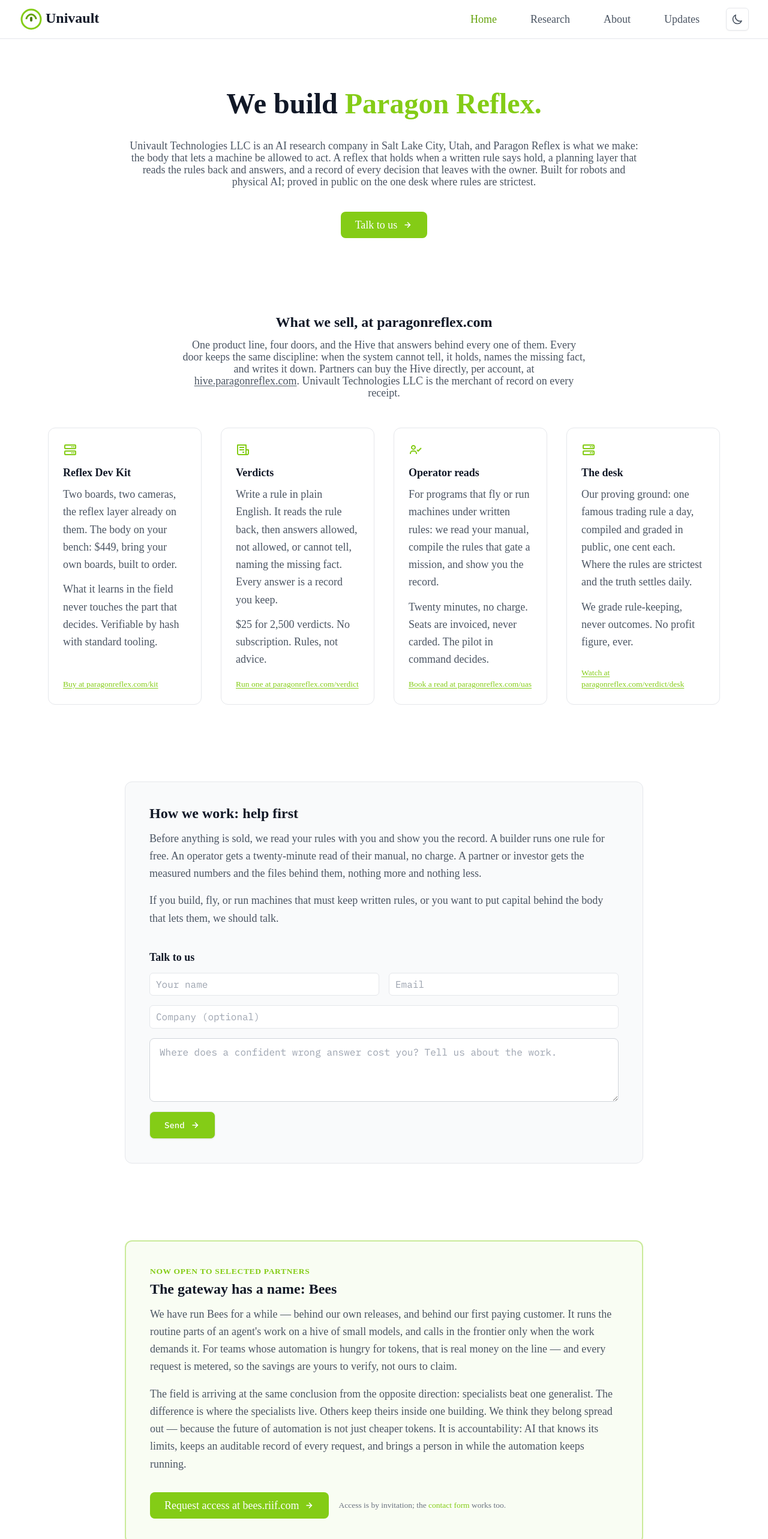
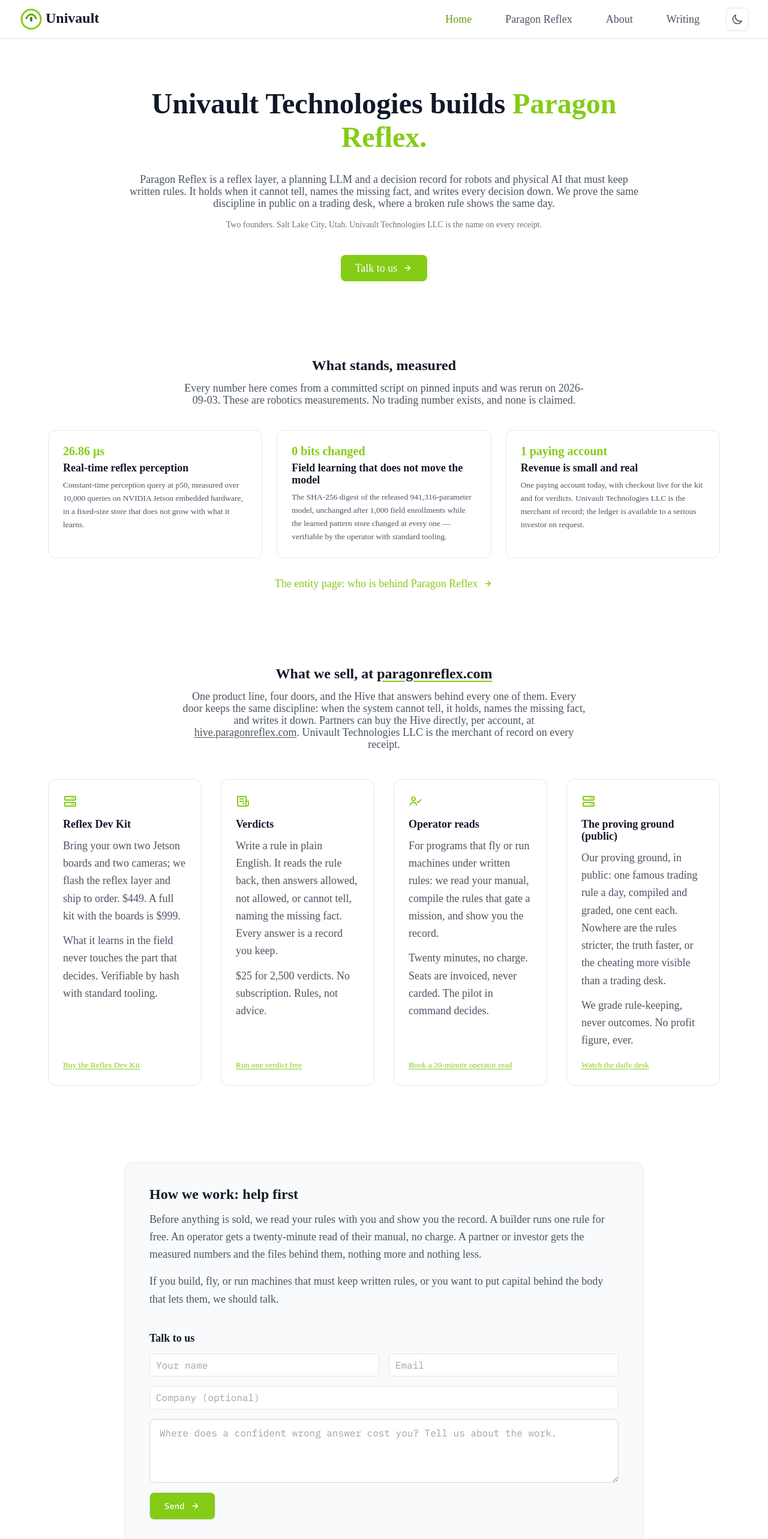
Before and after one commit to univault-org/md-next, a Next.js app: page / in a window 1280 px wide. Shown: the top 2566 px of the page at 60% size. Built offline with nearby package versions, Linux system fonts and the light colour scheme.

Commit message:
Entity site after two expert seats: one sentence that says what we build, measured proof above the doors with a traction tile, the Hive section replaces Bees, no 'certified', nav and footer cleaned, founders attributed, writing page reframed, bench photo for link previews

```diff
--- a/src/components/layout/Footer.js
+++ b/src/components/layout/Footer.js
@@ -4,11 +4,12 @@
   return (
     <footer className="bg-white dark:bg-neutral-900 border-t border-neutral-200 dark:border-neutral-800">
       <div className="max-w-6xl mx-auto py-12 px-4 sm:px-6 lg:px-8">
-        <div className="grid grid-cols-2 md:grid-cols-4 gap-8 mb-8">
+        <div className="grid grid-cols-2 md:grid-cols-3 gap-8 mb-8">
           <div>
             <h3 className="text-sm font-semibold text-neutral-900 dark:text-neutral-100 uppercase tracking-wider mb-4">Products</h3>
             <ul className="space-y-2">
-              <li><a href="https://bees.riif.com" target="_blank" rel="noopener noreferrer" className="text-sm text-neutral-600 dark:text-neutral-400 hover:text-primary-500">Bees (partner access)</a></li>
+              <li><a href="https://paragonreflex.com" className="text-sm text-neutral-600 dark:text-neutral-400 hover:text-primary-500">Paragon Reflex</a></li>
+              <li><a href="https://hive.paragonreflex.com" className="text-sm text-neutral-600 dark:text-neutral-400 hover:text-primary-500">The Hive (partner accounts)</a></li>
             </ul>
           </div>
           <div>
@@ -20,15 +21,10 @@
             </ul>
           </div>
           <div>
-            <h3 className="text-sm font-semibold text-neutral-900 dark:text-neutral-100 uppercase tracking-wider mb-4">Paragon Reflex</h3>
-            <ul className="space-y-2">
-              <li><Link href="/paragon-reflex/" className="text-sm text-neutral-600 dark:text-neutral-400 hover:text-primary-500">Research areas</Link></li>
-            </ul>
-          </div>
-          <div>
             <h3 className="text-sm font-semibold text-neutral-900 dark:text-neutral-100 uppercase tracking-wider mb-4">Connect</h3>
             <ul className="space-y-2">
-              <li><a href="https://github.com/univault-org" target="_blank" rel="noopener noreferrer" className="text-sm text-neutral-600 dark:text-neutral-400 hover:text-primary-500">GitHub</a></li>
+              <li><a href="https://github.com/paragonreflex" target="_blank" rel="noopener noreferrer" className="text-sm text-neutral-600 dark:text-neutral-400 hover:text-primary-500">GitHub: paragonreflex</a></li>
+              <li><a href="https://github.com/univault-org" target="_blank" rel="noopener noreferrer" className="text-sm text-neutral-600 dark:text-neutral-400 hover:text-primary-500">GitHub: univault-org</a></li>
               <li><a href="mailto:phil@univault.org" className="text-sm text-neutral-600 dark:text-neutral-400 hover:text-primary-500">Contact</a></li>
             </ul>
           </div>
--- a/src/components/layout/Navigation.js
+++ b/src/components/layout/Navigation.js
@@ -13,9 +13,9 @@
 
   const navItems = [
     { href: "/", label: "Home" },
-    { href: "/research", label: "Research" },
+    { href: "/paragon-reflex", label: "Paragon Reflex" },
     { href: "/about", label: "About" },
-    { href: "/updates", label: "Updates" },
+    { href: "/updates", label: "Writing" },
   ];
 
   return (
--- a/src/pages/_app.js
+++ b/src/pages/_app.js
@@ -16,7 +16,7 @@
 // PAI-era residue: kept for history, taken out of the index (entity plan 2026-09-03).
 const NOINDEX_PREFIXES = ['/paiTraining', '/declaration', '/northStar', '/projects', '/whiteboard', '/code-editor-demo'];
 const DEFAULT_DESCRIPTION = 'Univault Technologies is an AI research company in Salt Lake City, Utah. We build AI infrastructure that asks instead of guesses, and help teams apply it to work where "probably" is not good enough.'
-const DEFAULT_IMAGE = `${SITE_URL}/bagle-breathing-ai-video-cover-image.png`
+const DEFAULT_IMAGE = `${SITE_URL}/images/paragon-reflex-bench.jpg`
 
 export default function App({ Component, pageProps }) {
   const router = useRouter()
@@ -60,7 +60,7 @@
         {/* Open Graph */}
         <meta property="og:type" content="website" />
         <meta property="og:site_name" content="Univault Technologies" />
-        <meta property="og:title" content={pageProps.title || "Univault Technologies"} />
+        <meta property="og:title" content={pageProps.title || "Univault Technologies LLC | Builders of Paragon Reflex"} />
         <meta property="og:description" content={pageProps.description || DEFAULT_DESCRIPTION} />
         <meta property="og:url" content={canonicalUrl} />
         <meta property="og:image" content={DEFAULT_IMAGE} />
--- a/src/pages/declaration/index.js
+++ b/src/pages/declaration/index.js
@@ -6,7 +6,7 @@
       <Head>
         <title>Retired | Univault Technologies</title>
         <meta name="robots" content="noindex,nofollow" />
-        <meta httpEquiv="refresh" content="0; url=/" />
+        <meta httpEquiv="refresh" content="0; url=/paragon-reflex/" />
       </Head>
       <main className="max-w-3xl mx-auto px-4 py-20 text-lg text-neutral-600 dark:text-neutral-300">
         This page was retired. Univault Technologies builds <a href="https://paragonreflex.com" className="underline">Paragon Reflex</a>. <a href="/" className="underline">Continue to the home page.</a>
--- a/src/pages/index.js
+++ b/src/pages/index.js
@@ -15,9 +15,9 @@
     icon: BiServer,
     name: "Reflex Dev Kit",
     href: "https://paragonreflex.com/kit",
-    what: "Two boards, two cameras, the reflex layer already on them. The body on your bench: $449, bring your own boards, built to order.",
+    what: "Bring your own two Jetson boards and two cameras; we flash the reflex layer and ship to order. $449. A full kit with the boards is $999.",
     honest: "What it learns in the field never touches the part that decides. Verifiable by hash with standard tooling.",
-    status: "Buy at paragonreflex.com/kit",
+    status: "Buy the Reflex Dev Kit",
   },
   {
     icon: BiReceipt,
@@ -25,7 +25,7 @@
     href: "https://paragonreflex.com/verdict/",
     what: "Write a rule in plain English. It reads the rule back, then answers allowed, not allowed, or cannot tell, naming the missing fact. Every answer is a record you keep.",
     honest: "$25 for 2,500 verdicts. No subscription. Rules, not advice.",
-    status: "Run one at paragonreflex.com/verdict",
+    status: "Run one verdict free",
   },
   {
     icon: BiUserCheck,
@@ -33,15 +33,15 @@
     href: "https://paragonreflex.com/uas",
     what: "For programs that fly or run machines under written rules: we read your manual, compile the rules that gate a mission, and show you the record.",
     honest: "Twenty minutes, no charge. Seats are invoiced, never carded. The pilot in command decides.",
-    status: "Book a read at paragonreflex.com/uas",
+    status: "Book a 20-minute operator read",
   },
   {
     icon: BiServer,
-    name: "The desk",
+    name: "The proving ground (public)",
     href: "https://paragonreflex.com/verdict/desk/",
-    what: "Our proving ground: one famous trading rule a day, compiled and graded in public, one cent each. Where the rules are strictest and the truth settles daily.",
+    what: "Our proving ground, in public: one famous trading rule a day, compiled and graded, one cent each. Nowhere are the rules stricter, the truth faster, or the cheating more visible than a trading desk.",
     honest: "We grade rule-keeping, never outcomes. No profit figure, ever.",
-    status: "Watch at paragonreflex.com/verdict/desk",
+    status: "Watch the daily desk",
   },
 ];
 
@@ -72,15 +72,10 @@
   return (
     <>
       <Head>
-        <title>Univault Technologies LLC | AI research company, Salt Lake City, Utah</title>
+        <title>Univault Technologies LLC | Builders of Paragon Reflex, Salt Lake City, Utah</title>
         <meta
           name="description"
           content="Univault Technologies is an AI research company in Salt Lake City, Utah. We build AI infrastructure that asks instead of guesses, and help teams apply it to work where 'probably' isn't good enough."
-        />
-        <meta property="og:title" content="Univault Technologies LLC | AI research company, Salt Lake City, Utah" />
-        <meta
-          property="og:description"
-          content="AI infrastructure that asks instead of guesses. Built in Utah, applied help-first to finance, hiring, and operations."
         />
         <script
           type="application/ld+json"
@@ -108,16 +103,18 @@
       {/* Hero */}
       <section className="max-w-4xl mx-auto px-4 pt-20 pb-16 text-center">
         <h1 className="text-4xl md:text-6xl font-bold text-neutral-900 dark:text-white leading-tight">
-          We build{" "}
+          Univault Technologies builds{" "}
           <span className="text-primary-500">Paragon Reflex.</span>
         </h1>
         <p className="mt-8 text-lg md:text-xl text-neutral-600 dark:text-neutral-300 leading-relaxed text-left md:text-center">
-          Univault Technologies LLC is an AI research company in Salt Lake City,
-          Utah, and Paragon Reflex is what we make: the body that lets a machine
-          be allowed to act. A reflex that holds when a written rule says hold, a
-          planning layer that reads the rules back and answers, and a record of
-          every decision that leaves with the owner. Built for robots and physical
-          AI; proved in public on the one desk where rules are strictest.
+          Paragon Reflex is a reflex layer, a planning LLM and a decision record
+          for robots and physical AI that must keep written rules. It holds when
+          it cannot tell, names the missing fact, and writes every decision down.
+          We prove the same discipline in public on a trading desk, where a
+          broken rule shows the same day.
+        </p>
+        <p className="mt-4 text-base text-neutral-500 dark:text-neutral-400">
+          Two founders. Salt Lake City, Utah. Univault Technologies LLC is the name on every receipt.
         </p>
         <div className="mt-10">
           <a
@@ -129,10 +126,65 @@
         </div>
       </section>
 
+      <section className="max-w-6xl mx-auto px-4 py-16">
+        <h2 className="text-2xl md:text-3xl font-bold text-neutral-900 dark:text-white text-center">
+          What stands, measured
+        </h2>
+        <p className="mt-4 text-center text-neutral-600 dark:text-neutral-400 max-w-2xl mx-auto">
+          Every number here comes from a committed script on pinned inputs and
+          was rerun on 2026-09-03. These are robotics measurements. No trading
+          number exists, and none is claimed.
+        </p>
+        <div className="mt-10 grid md:grid-cols-3 gap-6">
+          <div className="rounded-xl border border-neutral-200 dark:border-neutral-700 p-6">
+            <p className="text-2xl font-bold text-primary-500">26.86 &micro;s</p>
+            <p className="mt-2 font-semibold text-neutral-900 dark:text-white">
+              Real-time reflex perception
+            </p>
+            <p className="mt-2 text-sm text-neutral-600 dark:text-neutral-400 leading-relaxed">
+              Constant-time perception query at p50, measured over 10,000
+              queries on NVIDIA Jetson embedded hardware, in a fixed-size store
+              that does not grow with what it learns.
+            </p>
+          </div>
+          <div className="rounded-xl border border-neutral-200 dark:border-neutral-700 p-6">
+            <p className="text-2xl font-bold text-primary-500">0 bits changed</p>
+            <p className="mt-2 font-semibold text-neutral-900 dark:text-white">
+              Field learning that does not move the model
+            </p>
+            <p className="mt-2 text-sm text-neutral-600 dark:text-neutral-400 leading-relaxed">
+              The SHA-256 digest of the released 941,316-parameter model,
+              unchanged after 1,000 field enrollments while the learned pattern
+              store changed at every one &mdash; verifiable by the operator
+              with standard tooling.
+            </p>
+          </div>
+          <div className="rounded-xl border border-neutral-200 dark:border-neutral-700 p-6">
+            <p className="text-2xl font-bold text-primary-500">1 paying account</p>
+            <p className="mt-2 font-semibold text-neutral-900 dark:text-white">
+              Revenue is small and real
+            </p>
+            <p className="mt-2 text-sm text-neutral-600 dark:text-neutral-400 leading-relaxed">
+              One paying account today, with checkout live for the kit and for
+              verdicts. Univault Technologies LLC is the merchant of record; the
+              ledger is available to a serious investor on request.
+            </p>
+          </div>
+        </div>
+        <p className="mt-8 text-center">
+          <a
+            href="/paragon-reflex/"
+            className="inline-flex items-center gap-2 text-primary-500 hover:text-primary-600 font-medium"
+          >
+            The entity page: who is behind Paragon Reflex <BiRightArrowAlt className="text-xl" />
+          </a>
+        </p>
+      </section>
+
       {/* Three releases */}
       <section className="max-w-6xl mx-auto px-4 py-16">
         <h2 className="text-2xl md:text-3xl font-bold text-neutral-900 dark:text-white text-center">
-          What we sell, at paragonreflex.com
+          What we sell, at <a href="https://paragonreflex.com" className="underline underline-offset-4 decoration-primary-500">paragonreflex.com</a>
         </h2>
         <p className="mt-4 text-center text-neutral-600 dark:text-neutral-400 max-w-2xl mx-auto">
           One product line, four doors, and the Hive that answers behind every
@@ -276,44 +328,32 @@
         </div>
       </section>
 
-      {/* Bees — partner access */}
+      {/* The Hive */}
       <section className="max-w-4xl mx-auto px-4 py-16">
         <div className="rounded-xl border-2 border-primary-500/40 bg-primary-500/5 p-8 md:p-10">
-          <p className="text-sm font-semibold uppercase tracking-wider text-primary-500">
-            Now open to selected partners
-          </p>
-          <h2 className="mt-2 text-2xl md:text-3xl font-bold text-neutral-900 dark:text-white">
-            The gateway has a name: Bees
+          <h2 className="text-2xl md:text-3xl font-bold text-neutral-900 dark:text-white">
+            The Hive answers behind every door
           </h2>
           <p className="mt-4 text-neutral-600 dark:text-neutral-300 leading-relaxed">
-            We have run Bees for a while &mdash; behind our own releases, and
-            behind our first paying customer. It runs the routine parts of an
-            agent&apos;s work on a hive of small models, and calls in the
-            frontier only when the work demands it. For teams whose automation
-            is hungry for tokens, that is real money on the line &mdash; and
-            every request is metered, so the savings are yours to verify, not
-            ours to claim.
+            The Hive is the answering layer inside Paragon Reflex: it runs the
+            routine parts of an agent&apos;s work on a panel of small models and
+            calls in a frontier model only when the work demands it. Every
+            request is metered and recorded. Partners can buy it directly, per
+            named account.
           </p>
           <p className="mt-4 text-neutral-600 dark:text-neutral-300 leading-relaxed">
-            The field is arriving at the same conclusion from the opposite
-            direction: specialists beat one generalist. The difference is where
-            the specialists live. Others keep theirs inside one building. We
-            think they belong spread out &mdash; because the future of
-            automation is not just cheaper tokens. It is accountability: AI
-            that knows its limits, keeps an auditable record of every request,
-            and brings a person in while the automation keeps running.
+            The bees are the local checkers that read an answer against your
+            rules on a computer you trust. They never write the answer.
           </p>
           <div className="mt-8 flex flex-wrap items-center gap-4">
             <a
-              href="https://bees.riif.com"
-              target="_blank"
-              rel="noopener noreferrer"
+              href="https://hive.paragonreflex.com"
               className="inline-flex items-center gap-2 px-6 py-3 rounded-lg bg-primary-500 hover:bg-primary-600 text-white font-medium transition-colors"
             >
-              Request access at bees.riif.com <BiRightArrowAlt className="text-xl" />
+              The Hive, partner accounts <BiRightArrowAlt className="text-xl" />
             </a>
             <span className="text-sm text-neutral-500 dark:text-neutral-400">
-              Access is by invitation; the{" "}
+              Access is by named account; the{" "}
               <a href="#contact" className="text-primary-500 hover:text-primary-600">
                 contact form
               </a>{" "}
@@ -324,49 +364,6 @@
       </section>
 
       {/* Selected research results */}
-      <section className="max-w-6xl mx-auto px-4 pb-20">
-        <h2 className="text-2xl md:text-3xl font-bold text-neutral-900 dark:text-white text-center">
-          What stands, measured
-        </h2>
-        <p className="mt-4 text-center text-neutral-600 dark:text-neutral-400 max-w-2xl mx-auto">
-          Every number here comes from a committed script on pinned inputs and
-          was rerun on 2026-09-03. These are robotics measurements. No trading
-          number exists, and none is claimed.
-        </p>
-        <div className="mt-10 grid md:grid-cols-2 gap-6">
-          <div className="rounded-xl border border-neutral-200 dark:border-neutral-700 p-6">
-            <p className="text-2xl font-bold text-primary-500">26.86 &micro;s</p>
-            <p className="mt-2 font-semibold text-neutral-900 dark:text-white">
-              Real-time reflex perception
-            </p>
-            <p className="mt-2 text-sm text-neutral-600 dark:text-neutral-400 leading-relaxed">
-              Constant-time perception query at p50, measured over 10,000
-              queries on NVIDIA Jetson embedded hardware, in a fixed-size store
-              that does not grow with what it learns.
-            </p>
-          </div>
-          <div className="rounded-xl border border-neutral-200 dark:border-neutral-700 p-6">
-            <p className="text-2xl font-bold text-primary-500">0 bits changed</p>
-            <p className="mt-2 font-semibold text-neutral-900 dark:text-white">
-              Certification-preserving field learning
-            </p>
-            <p className="mt-2 text-sm text-neutral-600 dark:text-neutral-400 leading-relaxed">
-              The SHA-256 digest of a certified 941,316-parameter model,
-              unchanged after 1,000 field enrollments while the learned pattern
-              store changed at every one &mdash; verifiable by the operator
-              with standard tooling.
-            </p>
-          </div>
-        </div>
-        <p className="mt-8 text-center">
-          <a
-            href="/paragon-reflex/"
-            className="inline-flex items-center gap-2 text-primary-500 hover:text-primary-600 font-medium"
-          >
-            The entity page: who is behind Paragon Reflex <BiRightArrowAlt className="text-xl" />
-          </a>
-        </p>
-      </section>
     </>
   );
 }
--- a/src/pages/research/index.js
+++ b/src/pages/research/index.js
@@ -6,7 +6,7 @@
       <Head>
         <title>Research | Univault Technologies</title>
         <meta name="robots" content="noindex,nofollow" />
-        <meta httpEquiv="refresh" content="0; url=/" />
+        <meta httpEquiv="refresh" content="0; url=/paragon-reflex/" />
       </Head>
       <main className="max-w-3xl mx-auto px-4 py-20 text-lg text-neutral-600 dark:text-neutral-300">
         This page was retired. Univault Technologies builds <a href="https://paragonreflex.com" className="underline">Paragon Reflex</a>. <a href="/" className="underline">Continue to the home page.</a>
```
Also changed, not shown: src/pages/about/index.js (+14 -13 lines), src/pages/updates/index.js (+4 -5 lines), public/images/paragon-reflex-bench.jpg (added).
